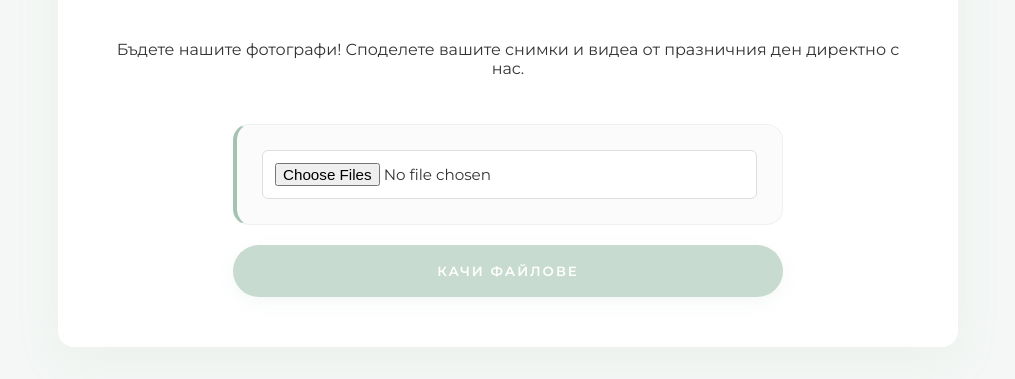
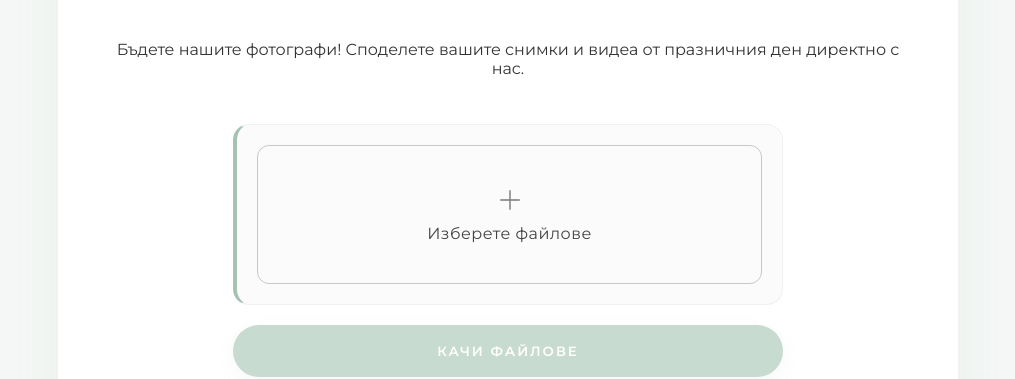
Before and after one commit to petyonachev92/wedding_website, a React (Create React App) app in the folder client/: page / in a window 1280 px wide. Shown: the part 1060-1439 px from the top of the page, without its empty margins (132-1147 px from the left). Built offline with nearby package versions, Linux system fonts and the light colour scheme.

Commit message:
minor improvements

```diff
--- a/client/src/App.js
+++ b/client/src/App.js
@@ -2,7 +2,7 @@ import React, { useState } from 'react';
 import { motion } from 'framer-motion';
 import './App.css';
 
-// DIRECT GOOGLE DRIVE RESUMABLE UPLOADER COMPONENT (MULTIPLE FILES)
+// DIRECT GOOGLE DRIVE RESUMABLE UPLOADER COMPONENT (MULTIPLE FILES & MODERN UI)
 const PhotoUploaderSection = () => {
   const [files, setFiles] = useState([]);
   const [status, setStatus] = useState('');
@@ -28,7 +28,6 @@ const PhotoUploaderSection = () => {
         const currentFile = files[i];
         setStatus(`Качване на файл ${i + 1} от ${files.length}...`);
 
-        // Step 1: Initialize resumable session for the current file
         const initResponse = await fetch(scriptUrl, {
           method: 'POST',
           headers: { 'Content-Type': 'text/plain' },
@@ -45,7 +44,6 @@ const PhotoUploaderSection = () => {
         const resumableUrl = initData.resumableUrl;
         const chunkSize = 30 * 1024 * 1024; // 30MB chunks
 
-        // Step 2: Upload in chunks sequentially
         for (let start = 0; start < currentFile.size; start += chunkSize) {
           const end = Math.min(start + chunkSize, currentFile.size);
           const chunk = currentFile.slice(start, end);
@@ -62,7 +60,6 @@ const PhotoUploaderSection = () => {
              throw new Error(`Връзката беше прекъсната при файл: ${currentFile.name}`);
           }
 
-          // Update total progress bar
           uploadedBytesTotal += (end - start);
           setProgress(Math.round((uploadedBytesTotal / totalBytesAllFiles) * 100));
         }
@@ -91,32 +88,60 @@ const PhotoUploaderSection = () => {
           </p>
 
           <form onSubmit={handleUpload} className="elegant-form">
-            <div className="guest-row-card">
+            <div className="guest-row-card" style={{ padding: '20px' }}>
               <div className="guest-fields-stack">
-                <div className="form-field-row">
+                <div className="form-field-row" style={{ textAlign: 'center' }}>
+
+                  {/* HIDING THE NATIVE INPUT */}
                   <input
                     id="wedding-file-input"
                     type="file"
-                    multiple // ALLOWS MULTIPLE FILES TO BE SELECTED
+                    multiple
                     accept="image/*,video/*"
                     disabled={isUploading}
-                    onChange={(e) => setFiles(Array.from(e.target.files))} // CONVERT TO ARRAY
+                    onChange={(e) => setFiles(Array.from(e.target.files))}
+                    style={{ display: 'none' }}
+                  />
+
+                  {/* MODERN, MINIMALISTIC, SEMI-TRANSPARENT LABEL BUTTON */}
+                  <label
+                    htmlFor="wedding-file-input"
                     style={{
-                      padding: '12px',
-                      borderRadius: '6px',
-                      border: '1px solid #ddd',
-                      width: '100%',
-                      boxSizing: 'border-box',
-                      backgroundColor: '#fff',
-                      cursor: isUploading ? 'not-allowed' : 'pointer'
+                      display: 'flex',
+                      flexDirection: 'column',
+                      alignItems: 'center',
+                      justifyContent: 'center',
+                      padding: '40px 20px',
+                      backgroundColor: 'transparent',
+                      border: '1px solid rgba(0, 0, 0, 0.2)',
+                      borderRadius: '12px',
+                      cursor: isUploading ? 'not-allowed' : 'pointer',
+                      transition: 'all 0.3s ease',
+                      opacity: isUploading ? 0.5 : 1,
+                      color: '#444'
                     }}
-                  />
+                  >
+                    <svg
+                      width="28"
+                      height="28"
+                      viewBox="0 0 24 24"
+                      fill="none"
+                      stroke="currentColor"
+                      strokeWidth="1.2"
+                      style={{ marginBottom: '10px', opacity: 0.7 }}
+                    >
+                      <path strokeLinecap="round" strokeLinejoin="round" d="M12 4v16m8-8H4" />
+                    </svg>
+                    <span style={{ fontSize: '1rem', letterSpacing: '0.5px' }}>
+                      Изберете файлове
+                    </span>
+                  </label>
                 </div>
 
                 {files.length > 0 && (
-                  <div style={{ marginTop: '12px', textAlign: 'left', fontSize: '0.88rem', color: '#555' }}>
+                  <div style={{ marginTop: '16px', textAlign: 'left', fontSize: '0.88rem', color: '#555' }}>
                     <strong>Избрани файлове: {files.length}</strong>
-                    <ul style={{ paddingLeft: '20px', marginTop: '6px', marginBottom: '0', maxHeight: '100px', overflowY: 'auto' }}>
+                    <ul style={{ paddingLeft: '20px', marginTop: '8px', marginBottom: '0', maxHeight: '120px', overflowY: 'auto' }}>
                       {files.map((f, index) => (
                         <li key={index}>{f.name} ({(f.size / (1024 * 1024)).toFixed(1)} MB)</li>
                       ))}
```
